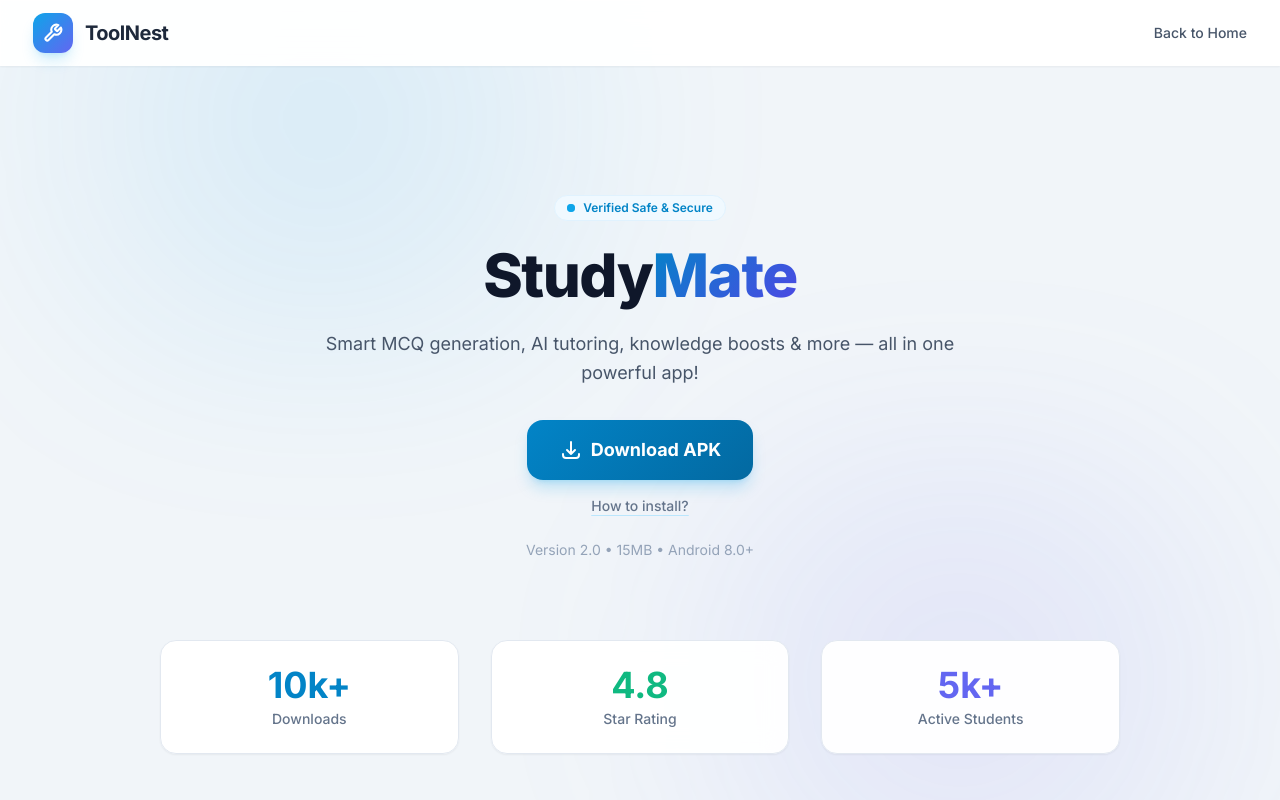
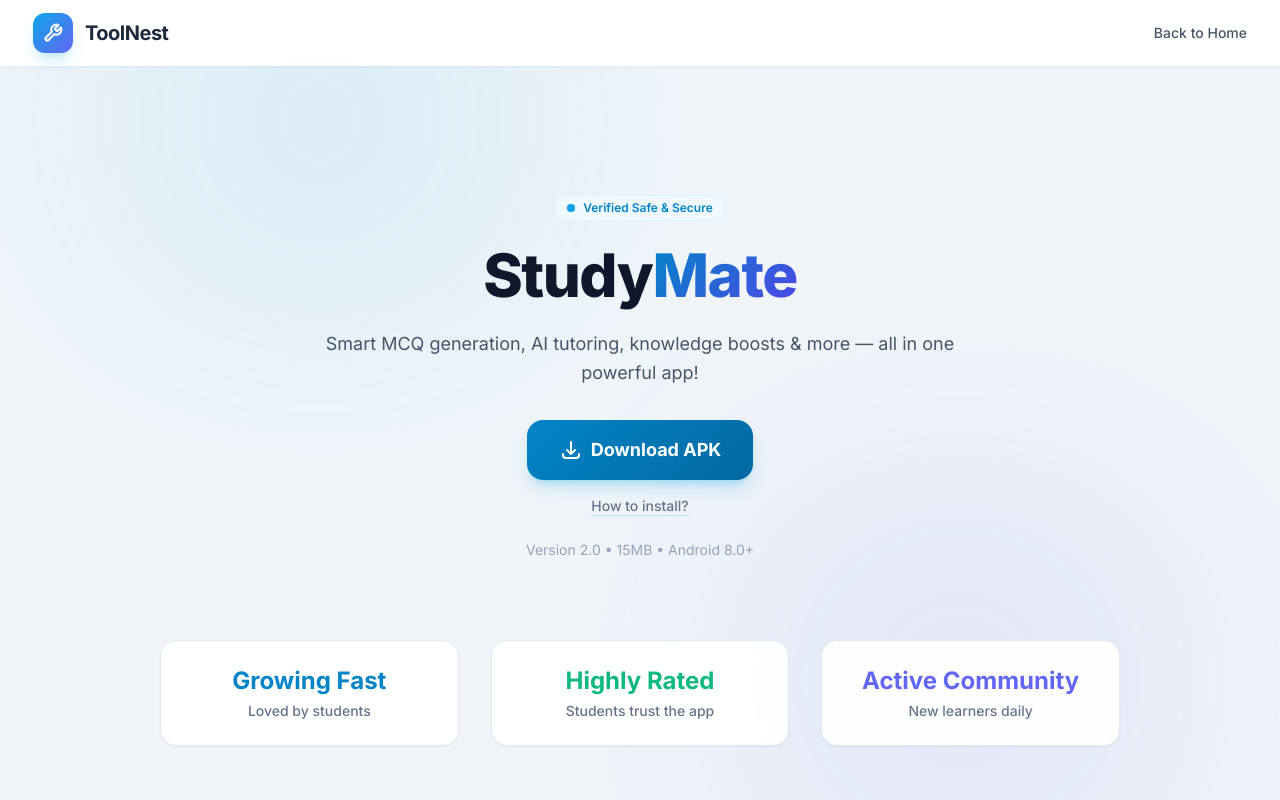
Before and after one commit to Yash-verma2/ToolNest, a plain HTML site: page StudyMate.html in a window 1280 px wide. Shown: the top 800 px of the page. Drawn offline with nearby package versions, Linux system fonts and the light colour scheme.

Commit message:
Add files via upload

```diff
--- a/StudyMate.html
+++ b/StudyMate.html
@@ -176,23 +176,27 @@
             <p class="mt-6 text-sm text-slate-400">Version 2.0 • 15MB • Android 8.0+</p>
         </section>
 
-        <!-- Stats Section -->
         <section class="mb-20">
             <div class="grid grid-cols-3 gap-4 md:gap-8">
+
                 <div class="glass p-6 rounded-2xl text-center border border-slate-200">
-                    <div class="text-3xl md:text-4xl font-bold text-sky-600 mb-1">10k+</div>
-                    <div class="text-xs md:text-sm text-slate-500 font-medium">Downloads</div>
+                    <div class="text-xl md:text-2xl font-bold text-sky-600 mb-1">Growing Fast</div>
+                    <div class="text-xs md:text-sm text-slate-500 font-medium">Loved by students</div>
                 </div>
+
                 <div class="glass p-6 rounded-2xl text-center border border-slate-200">
-                    <div class="text-3xl md:text-4xl font-bold text-emerald-500 mb-1">4.8</div>
-                    <div class="text-xs md:text-sm text-slate-500 font-medium">Star Rating</div>
+                    <div class="text-xl md:text-2xl font-bold text-emerald-500 mb-1">Highly Rated</div>
+                    <div class="text-xs md:text-sm text-slate-500 font-medium">Students trust the app</div>
                 </div>
+
                 <div class="glass p-6 rounded-2xl text-center border border-slate-200">
-                    <div class="text-3xl md:text-4xl font-bold text-indigo-500 mb-1">5k+</div>
-                    <div class="text-xs md:text-sm text-slate-500 font-medium">Active Students</div>
+                    <div class="text-xl md:text-2xl font-bold text-indigo-500 mb-1">Active Community</div>
+                    <div class="text-xs md:text-sm text-slate-500 font-medium">New learners daily</div>
                 </div>
+
             </div>
         </section>
+
 
         <!-- Features -->
         <section class="mb-20">
```
Also changed, not shown: index.html (+1 -1 lines).
